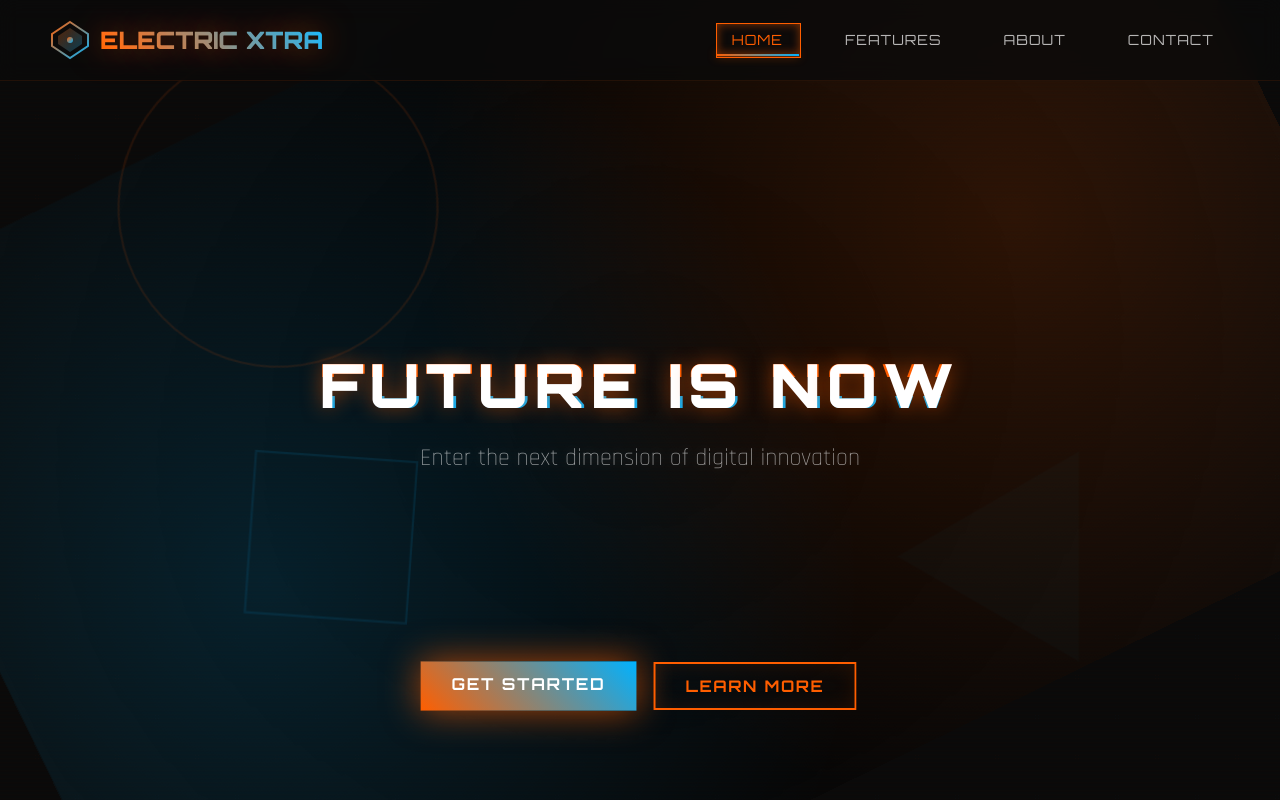
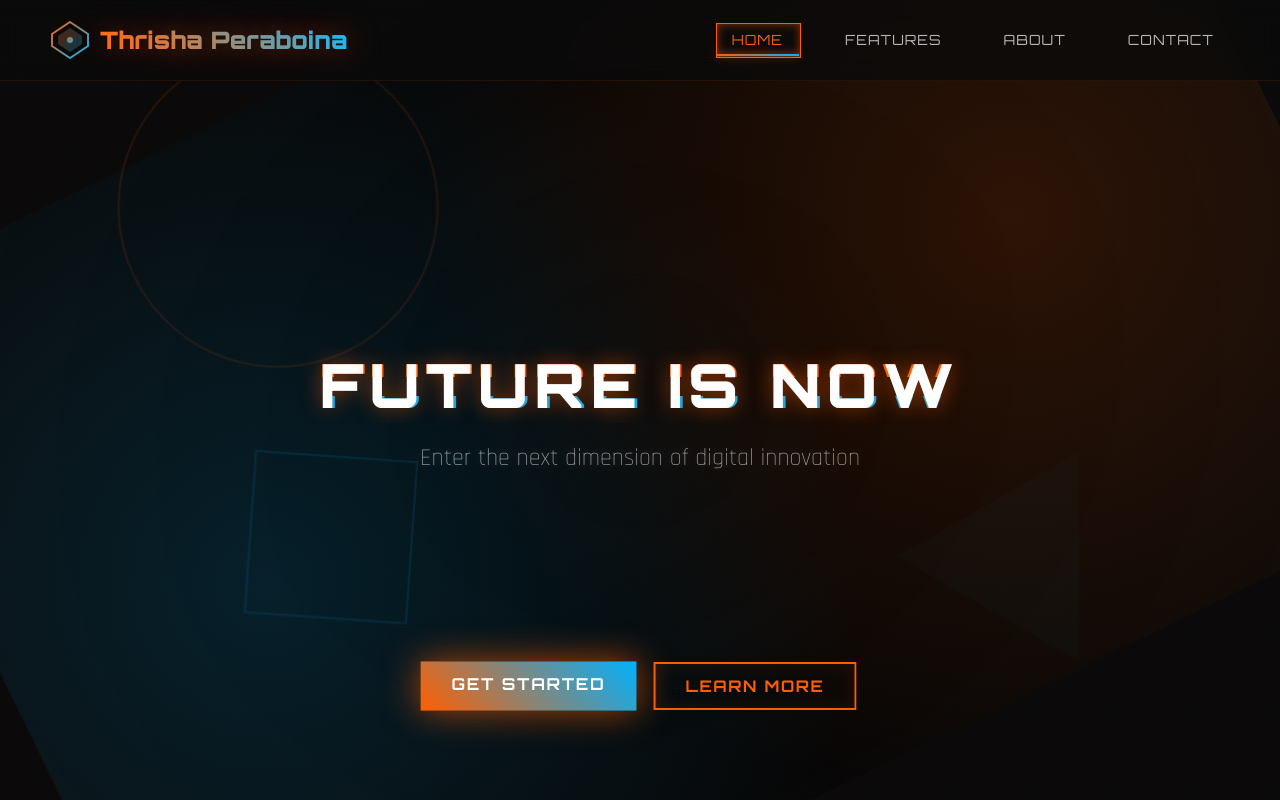
Before and after one commit to Thrisha-Peraboina/Day1, a plain HTML site: page index.html in a window 1280 px wide. Shown: the top 800 px of the page. Drawn offline with Linux system fonts and the light colour scheme.

Commit message:
Update index.html

```diff
--- a/index.html
+++ b/index.html
@@ -3,7 +3,7 @@
 <head>
     <meta charset="UTF-8">
     <meta name="viewport" content="width=device-width, initial-scale=1.0">
-    <title>Thrisha Peraboina </title>
+    <title>ELECTRONIC XTRA -Cyberpunk landing page </title>
     <link href="https://fonts.googleapis.com/css2?family=Orbitron:wght@400;700;900&family=Rajdhani:wght@300;400;500;700&display=swap" rel="stylesheet">
     <link href="templatemo-electric-xtra.css" rel="stylesheet">
 <!--
@@ -45,7 +45,7 @@ https://templatemo.com/tm-596-electric-xtra
                     <polygon points="20,8 32,16 32,24 20,32 8,24 8,16" fill="url(#logoGradient)" opacity="0.3"/>
                     <circle cx="20" cy="20" r="3" fill="url(#logoGradient)"/>
                 </svg>
-                <span class="logo-text">ELECTRIC XTRA</span>
+                <span class="logo-text">Thrisha Peraboina</span>
             </a>
             <ul class="nav-links" id="navLinks">
                 <li><a href="#home" class="nav-link">Home</a></li>
```
